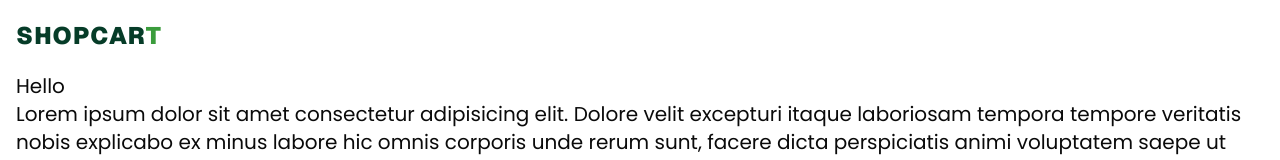
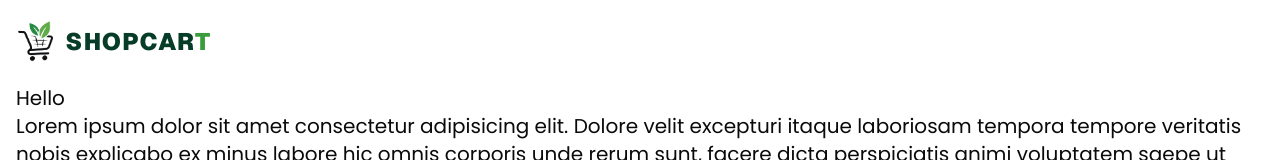
Before and after one commit to kamleshBisht04/shopcart, a Next.js app: page / in a window 1280 px wide. Shown: the top 160 px of the page. Built offline with nearby package versions, Linux system fonts and the light colour scheme.

Commit message:
creating the logo and add effect

```diff
--- a/components/Header.tsx
+++ b/components/Header.tsx
@@ -6,7 +6,7 @@ const Header = () => {
   return (
     <header className="bg-white py-5 ">
       <Container>
-        <Logo/>
+        <Logo />
 
         {/* NavButton */}
         {/* NavAdmin */}
--- a/components/Logo.tsx
+++ b/components/Logo.tsx
@@ -1,17 +1,29 @@
-import React from "react";
 import Link from "next/link";
 import { cn } from "@/lib/utils";
+import Image from "next/image";
+import logo from "@/app/assets/logo.png";
 
 const Logo = ({ className }: { className?: string }) => {
   return (
-    <Link href={"/"}>
+    <Link href={"/"} className="flex items-center gap-2 ">
+      <Image
+        src={logo}
+        alt="Shopcart Logo"
+        width={150}
+        height={50}
+        className="h-11 w-auto object-contain"
+        priority
+      />
       <h2
         className={cn(
           "text-2xl text-shop_dark_green font-black tracking-wider uppercase hover:text-shop_light_green hoverEffect group font-sans",
           className,
         )}
       >
-        Shopcar<span className="text-shop_light_green group-hover:text-shop_dark_green hoverEffect ">t</span>
+        Shopcar
+        <span className="text-shop_light_green group-hover:text-shop_dark_green hoverEffect ">
+          t
+        </span>
       </h2>
     </Link>
   );
```
Also changed, not shown: app/assets/logo.png (added).
